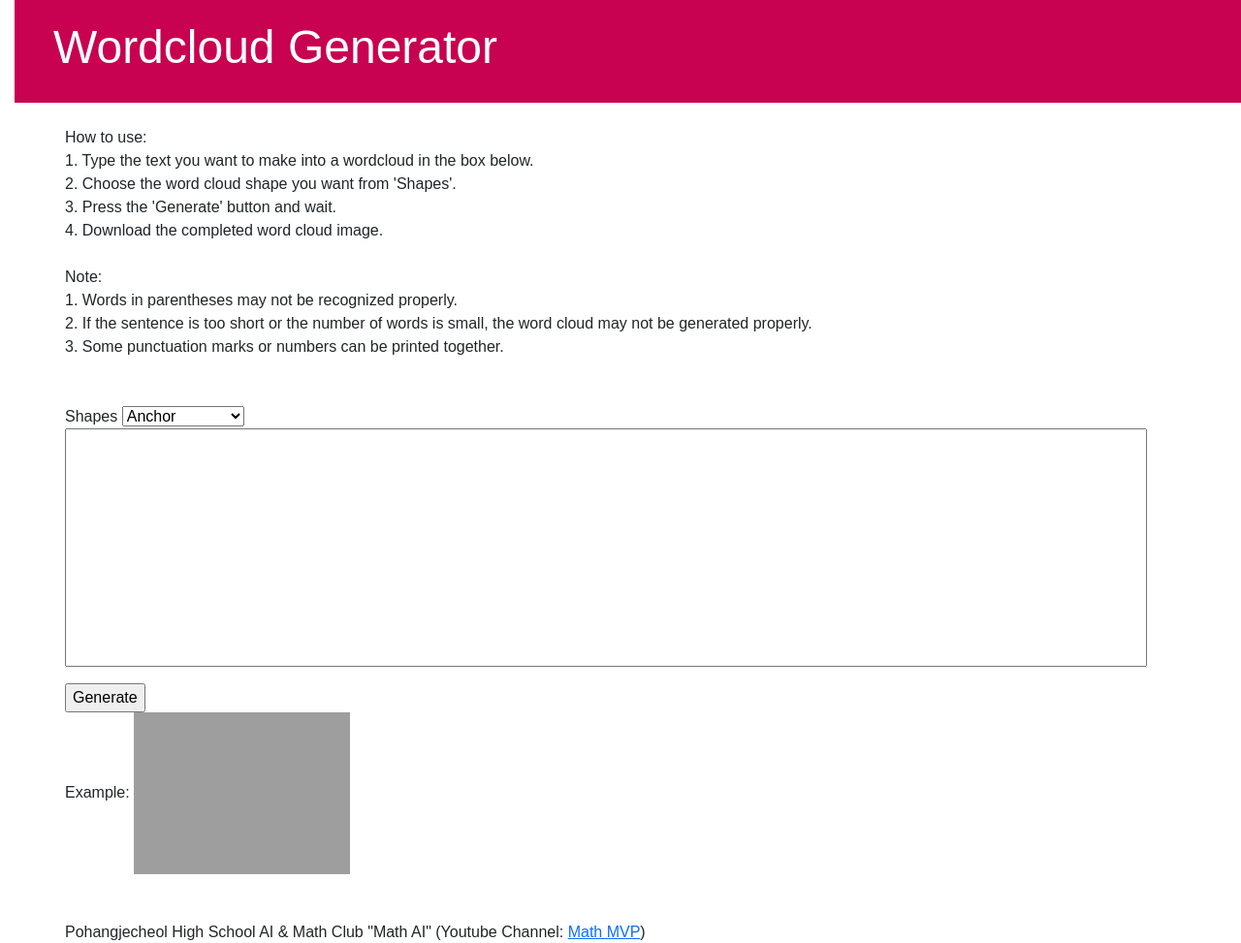
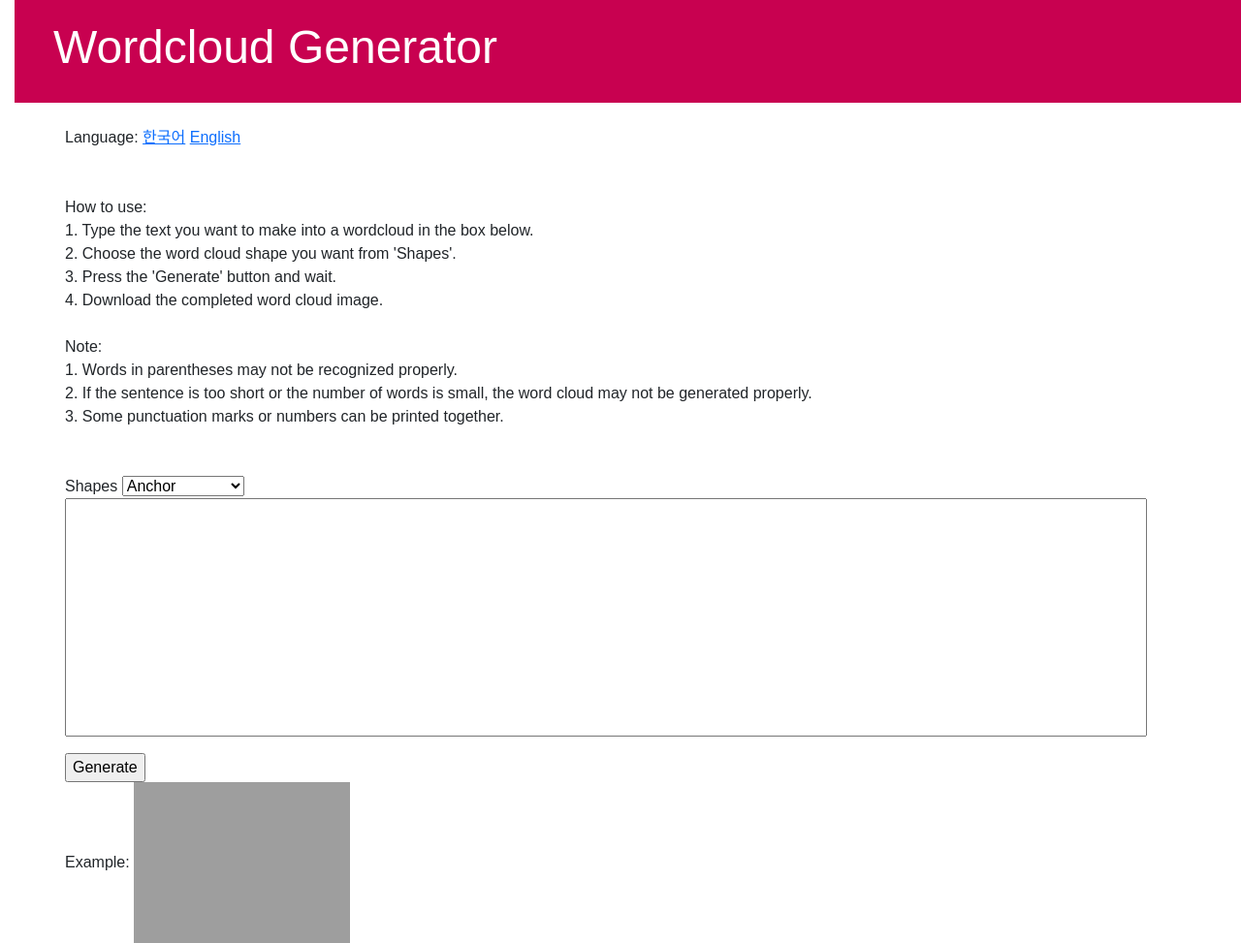
Before and after one commit to cookiejelly12/cloudian, a Django app: page /en/ in a window 1280 px wide. Shown: the top 973 px of the page at 97% size. Run offline with Django 4.2, Linux system fonts and the light colour scheme; some libraries are stand-ins or nearby versions; some web fonts are replaced; grey boxes are pictures that could not be loaded.

Commit message:
language

```diff
--- a/templates/cloudian/base.html
+++ b/templates/cloudian/base.html
@@ -18,6 +18,10 @@
     </div>
 
     <div class="content container">
+        <br />
+        Language: <a href="{% url 'cloudian:main_kr' %}">한국어</a>
+        <a href="{% url 'cloudian:main_en' %}">English</a><br />
+        <br />
         <br />
         How to use:<br />
         1. Type the text you want to make into a wordcloud in the box below.<br />
--- a/templates/cloudian/base_kr.html
+++ b/templates/cloudian/base_kr.html
@@ -18,6 +18,10 @@
     </div>
 
     <div class="content container">
+        <br />
+        Language: <a href="{% url 'cloudian:main_kr' %}">한국어</a>
+        <a href="{% url 'cloudian:main_en' %}">English</a><br />
+        <br />
         <br />
         사용 방법:<br />
         1. 단어구름으로 만들고 싶은 내용을 아래에 입력한다.<br />
```
